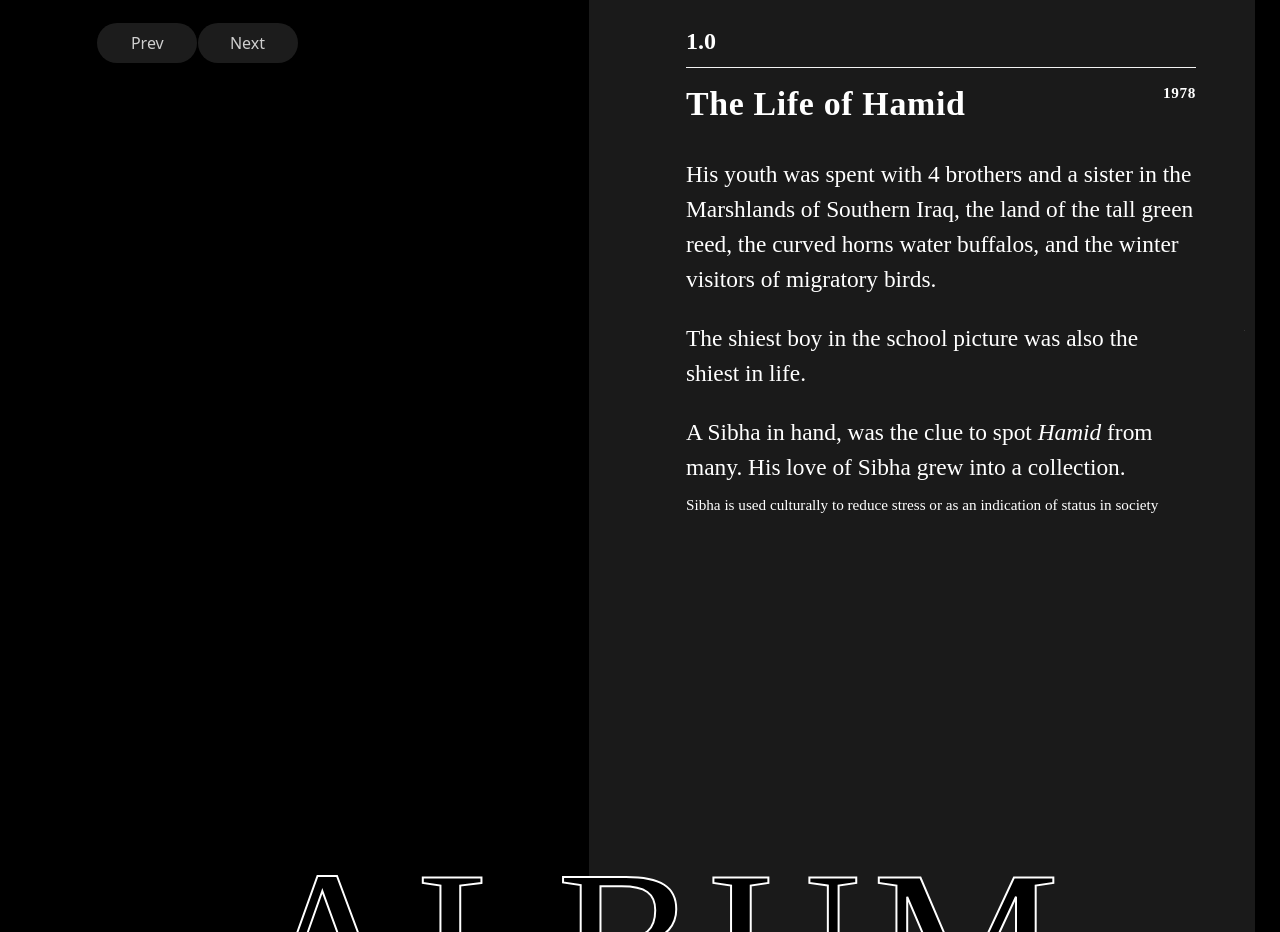
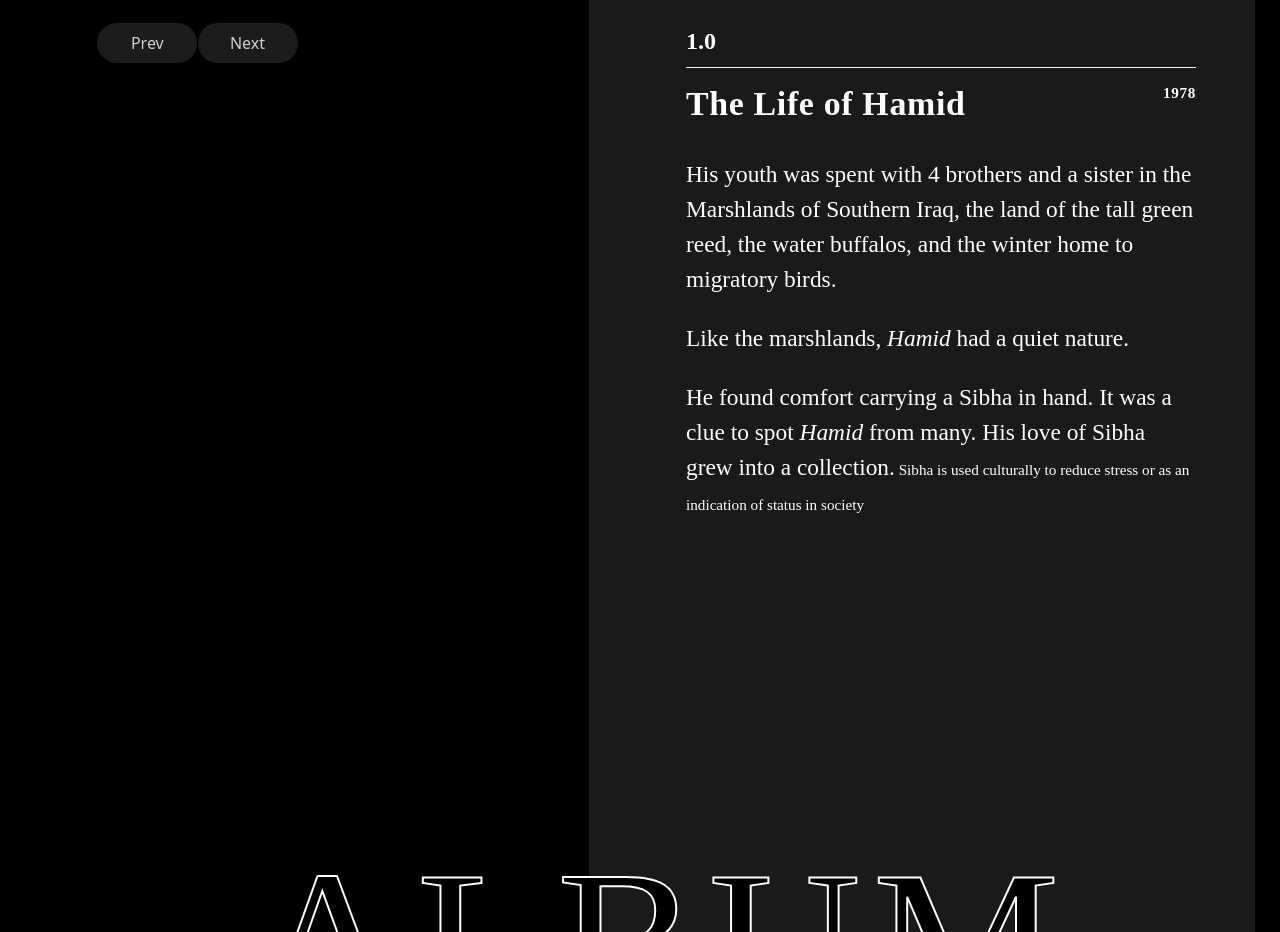
Before and after one commit to Potoostudio/AU, a Next.js app: page / in a window 1280 px wide. Shown: the part 1140-2072 px from the top of the page. Built offline with nearby package versions, Linux system fonts and the light colour scheme; a web font is replaced by a local one.

Commit message:
new video'

```diff
--- a/pages/index.js
+++ b/pages/index.js
@@ -12,7 +12,7 @@ import 'react-multi-carousel/lib/styles.css';
 const Home = () => {
 
   const iFrame = <iframe width="100%" height="100%"
-                          src="https://player.vimeo.com/video/767676233?h=b2086adb80&amp;badge=0&amp;autopause=0&amp;player_id=0&amp;app_id=58479&amp;loop=1"
+                          src="https://player.vimeo.com/video/772922513?h=b2086adb80&amp;badge=0&amp;autopause=0&amp;player_id=0&amp;app_id=58479&amp;loop=1"
                           frameBorder="0"
                           allow="autoplay; fullscreen; picture-in-picture"
                           allowFullScreen
@@ -179,18 +179,19 @@ const Home = () => {
                        </div>
                        <div className="col-11">
                          <p className="copy-text pt-4">
-                          His youth was spent with 4 brothers and a sister in
-                          the Marshlands of Southern Iraq, the land of the
-                          tall green reed, the curved horns water buffalos, and
-                          the winter visitors of migratory birds.
+                         His youth was spent with 4 brothers and a
+                        sister in the Marshlands of Southern Iraq,
+                        the land of the tall green reed, the water
+                        buffalos, and the winter home to migratory
+                        birds.
                          </p>
                          <p className="copy-text pt-2">
-                          The shiest boy in the school picture was also the
-                          shiest in life.
+                         Like the marshlands, <span className="italic">Hamid </span> had a quiet nature.
                          </p>
                          <p className="copy-text pt-2">
-                          A Sibha in hand, was the clue to spot <span className="italic">Hamid </span>
-                           from many. His love of Sibha grew into a collection. <br/>
+                         He found comfort carrying a Sibha in hand.
+                        It was a clue to spot <span className="italic">Hamid </span> from many. His
+                        love of Sibha grew into a collection.
                           <span className="small-text"> Sibha is used culturally to reduce stress or as an indication of status in society</span>
                          </p>
                        </div>
@@ -208,13 +209,13 @@ const Home = () => {
                         </div>
                         <div className="col-11">
                           <p className="copy-text pt-4">
-                            As he turned 18, the quiet Marshes nights began
-                            to have a strange sound, the sound of war.
+                            As he turned 18, the quiet Marshes became home to
+                            a strange sound, the sound of war.
                             </p>
                           <p className="copy-text pt-2">
-                            The scent of the war displaced the odor of the
-                            Marshes. The Marshlands were no more a stop for
-                            bird migration.
+                            The scent of the Marshes was quickly replaced by
+                            the odor of gunpowder. The birds chose new lands
+                            to spend their winter.
                           </p>
                           <p className="copy-text text-center pt-2">
                             The sense of peace was gone
@@ -379,9 +380,9 @@ const Home = () => {
                           <p className="copy-text pt-2">
                             -Nighttime, February 26<sup>th</sup> <br />
                             Coalition air strikes targeted them for 2 nights as
-                            they left Kuwait along highway 80, which was then named <br/>
-                            <span className="underline italic bold"> Highway of Death</span>,
-                            <span className="small-text"> Referring to the high number of casualties.</span>
+                            they left Kuwait along highway 80, commonly referred
+                            to as the <br/>
+                            <span className="underline bold"> Highway of Death</span>.
                           </p>
                           <p className="copy-text pt-2 text-center">
                             <s>Another war was over</s>
@@ -401,9 +402,9 @@ const Home = () => {
                         </div>
                         <div className="col-11">
                           <p className="copy-text pt-4">
-                            <span className="italic">Naif &nbsp;</span>was injured in one of the air attacks. While
-                            everyone was looking for shelter. <span className="italic">Hamid</span> carried <span className="italic">Naif &nbsp;</span>
-                            on his right shoulder and walked to a rusty oil pipe.
+                            <span className="italic">Naif &nbsp;</span>was injured in one of the air attacks. <span className="italic">Hamid &nbsp;</span>
+                            carried his injured friend on his right shoulder
+                            towards a rusty oil pipe, a small beacon of shelter.
                           </p>
                           <p className="copy-text pt-2">
                             Halfway there, an air attack killed both men.
@@ -433,8 +434,8 @@ const Home = () => {
                             <span className="italic">Najlaa</span> gave birth to a boy named <span className="italic">Ahmed</span> on August 24<sup>th</sup>
                           </p>
                           <p className="copy-text pt-2">
-                            <span className="italic">War</span> made a friend of <span className="italic">Hamid &nbsp;</span>but stopped him from
-                            standing as a father.
+                            War illustrated <span className="ital">Hamid’s&nbsp;</span> loyalty as a friend, but
+                            robbed his wife of a husband and his son of a father.
                           </p>
                           <p className="copy-text pt-2">
                             Neither <span className="italic">Hamid</span> nor his son <span className="italic">Ahmed &nbsp;</span>had the chance to see
@@ -888,7 +889,6 @@ const Home = () => {
         </div>
         <div className="container pt-5 pt-md-0 mt-md-20p pb-5 mb-5">
           <div className="row py-5 my-5 pt-md-0 justify-content-around">
-            {/* <div className="col-md-1"></div> */}
             <div className="col-md-3 col-8 p-4">
               <motion.div
               className="image-container"
@@ -906,7 +906,6 @@ const Home = () => {
                   />
               </motion.div>
             </div>
-            {/* <div className="col-md-1"></div> */}
             <div className="col-md-4 col-10 px-0 text-center">
               <motion.div
               className="image-container"
@@ -923,12 +922,11 @@ const Home = () => {
                   />
               </motion.div>
             </div>
-            {/* <div className="col-md-1"></div> */}
           </div>
         </div>
         <div className="container-fluid bg-lighter py-5pt-md-0 mt-md-10p mt-40p">
           <div className="row pt-md-5 pb-lg-0  py-md-5 justify-content-md-around justify-content-center mx-md-5 mx-0 px-md-5 px-0">
-            <div className="col-md-2 col-7 pt-md-4 py-3 py-md-0">
+            <div className="col-md-3 col-7 pt-md-4 py-3 py-md-0">
               <motion.p
                 className="war-year my-0"
                 whileInView= {{letterSpacing: '3em'}}
@@ -988,7 +986,7 @@ const Home = () => {
                   u</motion.span>lhamid
               </p>
             </div>
-            <div className="col-md-2 col-7 pt-md-4 py-3 py-md-0">
+            <div className="col-md-3 col-7 pt-md-4 py-3 py-md-0">
               <motion.p
                 className="war-year my-0"
                 whileInView= {{letterSpacing: '3em'}}
```
